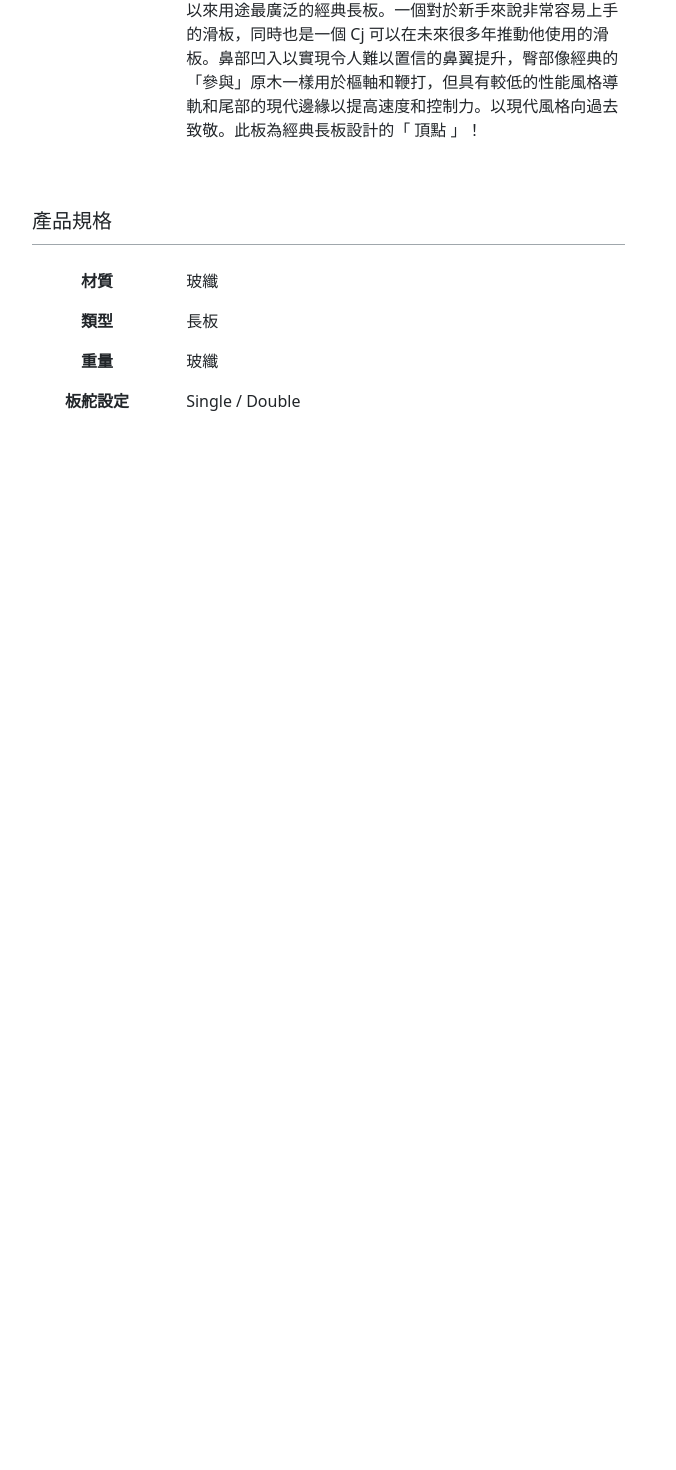
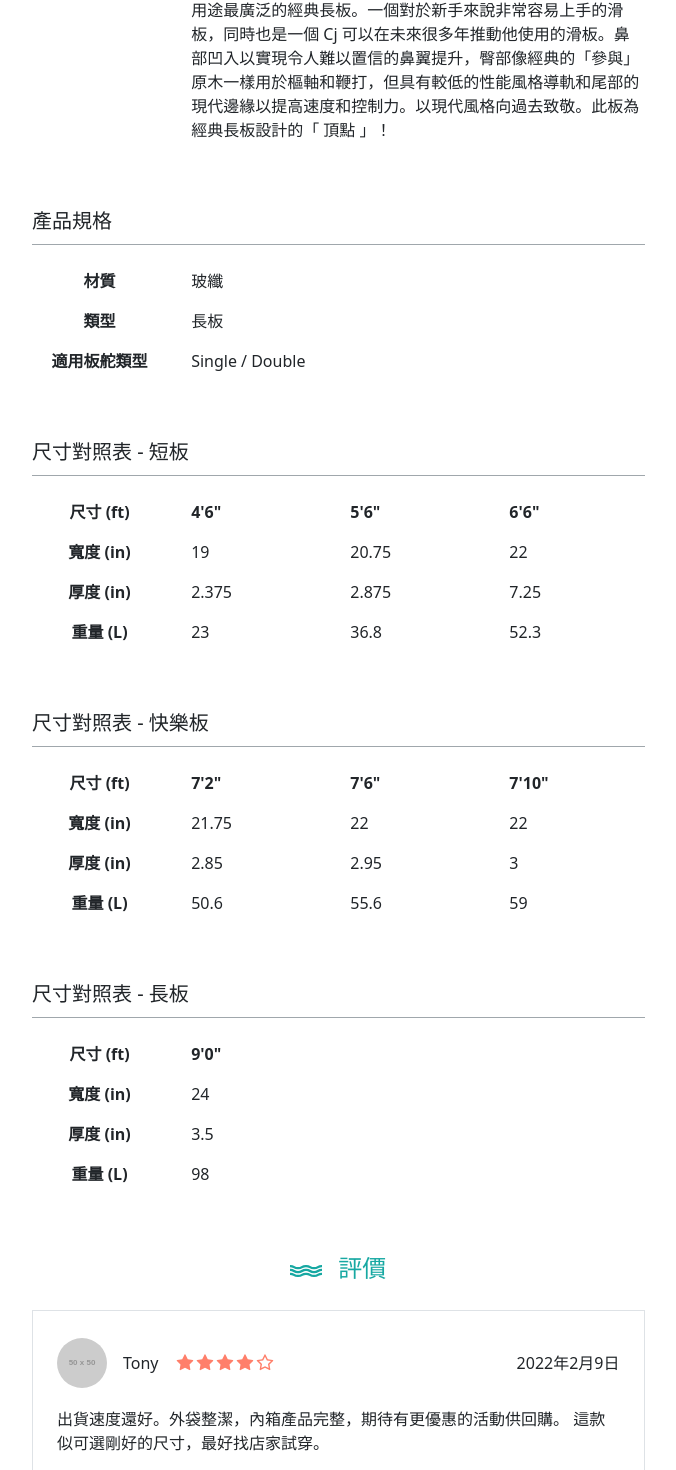
Before and after one commit to verayu0217/funwave_frontend, a React (Create React App) app: page /ProductDetails in a window 1280 px wide. Shown: the part 1328-2798 px from the top of the page, without its empty margins (312-988 px from the left). Before the commit the page ends 1805 px from the top, so only its background shows below. Built offline with nearby package versions, Linux system fonts and the light colour scheme; no server answers; a web font is replaced by a local one.

Commit message:
ProductDetails切版

```diff
--- a/src/pages/Products/ProductDetails.js
+++ b/src/pages/Products/ProductDetails.js
@@ -5,6 +5,7 @@ import { Accordion, Figure } from 'react-bootstrap';
 // 導引資料、頁面
 import './ProductDetails.scss';
 import longboard1 from './longboard1.jpg'; // 待釐清圖放src還是放在public
+import greenTitle from '../../data/images/greenTitle.svg';
 
 // react-icons
 import { FaThumbsUp } from 'react-icons/fa';
@@ -324,7 +325,7 @@ function ProductDetails() {
                   </Figure>
                 </div>
                 {/* 推薦商品 */}
-                <div className="m-5 me-4 ps-4">
+                <div className="m-5 me-1 ps-4">
                   <h3 className="border-bottom border-dark pb-2 mb-4">
                     推薦相似產品
                   </h3>
@@ -338,7 +339,7 @@ function ProductDetails() {
                         src={longboard1}
                       />
                       <Figure.Caption className="d-flex justify-content-center">
-                        <p className="recommendProducts mb-0">衝浪板</p>
+                        <p className="mb-0">衝浪板</p>
                       </Figure.Caption>
                       <Figure.Caption className="d-flex justify-content-center">
                         <p className="fw-bold">NT 2,000</p>
@@ -390,7 +391,7 @@ function ProductDetails() {
                   </div>
                 </div>
                 {/* 品牌介紹 */}
-                <div className="m-5 me-4 ps-4">
+                <div className="m-5 me-1 ps-4">
                   <h3 className="border-bottom border-dark pb-2 mb-4">
                     品牌介紹
                   </h3>
@@ -411,7 +412,7 @@ function ProductDetails() {
                   </div>
                 </div>
                 {/* 產品介紹 */}
-                <div className="m-5 me-4 ps-4">
+                <div className="m-5 me-1 ps-4">
                   <h3 className="border-bottom border-dark pb-2 mb-4">
                     產品介紹
                   </h3>
@@ -431,7 +432,7 @@ function ProductDetails() {
                   </div>
                 </div>
                 {/* 產品規格 */}
-                <div className="m-5 me-4 ps-4">
+                <div className="m-5 me-1 ps-4">
                   <h3 className="border-bottom border-dark pb-2 mb-4">
                     產品規格
                   </h3>
@@ -439,14 +440,153 @@ function ProductDetails() {
                     <div className="col-3">
                       <p className="text-center fw-bold">材質</p>
                       <p className="text-center fw-bold">類型</p>
-                      <p className="text-center fw-bold">重量</p>
-                      <p className="text-center fw-bold">板舵設定</p>
+                      <p className="text-center fw-bold">適用板舵類型</p>
                     </div>
                     <div className="col-9">
                       <p>玻纖</p>
                       <p>長板</p>
-                      <p>玻纖</p>
                       <p>Single / Double</p>
+                    </div>
+                  </div>
+                </div>
+                {/* 短板尺寸對照表 */}
+                <div className="m-5 me-1 ps-4">
+                  <h3 className="border-bottom border-dark pb-2 mb-4">
+                    尺寸對照表 - 短板
+                  </h3>
+                  <div className="row">
+                    <div className="col-3">
+                      <p className="text-center fw-bold">尺寸 (ft)</p>
+                      <p className="text-center fw-bold">寬度 (in)</p>
+                      <p className="text-center fw-bold">厚度 (in)</p>
+                      <p className="text-center fw-bold">重量 (L)</p>
+                    </div>
+                    <div className="col-9">
+                      <div className="row">
+                        <div className="col-4">
+                          <p className="fw-bold">4'6"</p>
+                          <p>19</p>
+                          <p>2.375</p>
+                          <p>23</p>
+                        </div>
+                        <div className="col-4">
+                          <p className="fw-bold">5'6"</p>
+                          <p>20.75</p>
+                          <p>2.875</p>
+                          <p>36.8</p>
+                        </div>
+                        <div className="col-4">
+                          <p className="fw-bold">6'6"</p>
+                          <p>22</p>
+                          <p>7.25</p>
+                          <p>52.3</p>
+                        </div>
+                      </div>
+                    </div>
+                  </div>
+                </div>
+                {/* 快樂板尺寸對照表 */}
+                <div className="m-5 me-1 ps-4">
+                  <h3 className="border-bottom border-dark pb-2 mb-4">
+                    尺寸對照表 - 快樂板
+                  </h3>
+                  <div className="row">
+                    <div className="col-3">
+                      <p className="text-center fw-bold">尺寸 (ft)</p>
+                      <p className="text-center fw-bold">寬度 (in)</p>
+                      <p className="text-center fw-bold">厚度 (in)</p>
+                      <p className="text-center fw-bold">重量 (L)</p>
+                    </div>
+                    <div className="col-9">
+                      <div className="row">
+                        <div className="col-4">
+                          <p className="fw-bold">7'2"</p>
+                          <p>21.75</p>
+                          <p>2.85</p>
+                          <p>50.6</p>
+                        </div>
+                        <div className="col-4">
+                          <p className="fw-bold">7'6"</p>
+                          <p>22</p>
+                          <p>2.95</p>
+                          <p>55.6</p>
+                        </div>
+                        <div className="col-4">
+                          <p className="fw-bold">7'10"</p>
+                          <p>22</p>
+                          <p>3</p>
+                          <p>59</p>
+                        </div>
+                      </div>
+                    </div>
+                  </div>
+                </div>
+                {/* 長板尺寸對照表 */}
+                <div className="m-5 me-1 ps-4">
+                  <h3 className="border-bottom border-dark pb-2 mb-4">
+                    尺寸對照表 - 長板
+                  </h3>
+                  <div className="row">
+                    <div className="col-3">
+                      <p className="text-center fw-bold">尺寸 (ft)</p>
+                      <p className="text-center fw-bold">寬度 (in)</p>
+                      <p className="text-center fw-bold">厚度 (in)</p>
+                      <p className="text-center fw-bold">重量 (L)</p>
+                    </div>
+                    <div className="col-9">
+                      <p className="fw-bold">9'0"</p>
+                      <p>24</p>
+                      <p>3.5</p>
+                      <p>98</p>
+                    </div>
+                  </div>
+                </div>
+                {/* 商品評價  */}
+                <div className="m-5 me-1 ps-4">
+                  <div className="text-secondary my-4 h2 text-center ">
+                    <img
+                      src={greenTitle}
+                      className="me-3"
+                      alt="greenTitle"
+                      height="12px"
+                      weight="32px"
+                    />
+                    評價
+                  </div>
+                  {/* 第一個留言 */}
+                  <div className="border mt-3 p-4">
+                    <div className="d-flex align-items-center">
+                      <img
+                        className="rounded-circle"
+                        src="https://fakeimg.pl/50x50/"
+                        alt=""
+                        height="50px"
+                        weight="50px"
+                      />
+                      <div className="m-3 ">Tony</div>
+                      <div className="d-flex justify-content-center ">
+                        <AiFillStar size={20} color="#ff7f6a" />
+                        <AiFillStar size={20} color="#ff7f6a" />
+                        <AiFillStar size={20} color="#ff7f6a" />
+                        <AiFillStar size={20} color="#ff7f6a" />
+                        <AiOutlineStar size={20} color="#ff7f6a" />
+                      </div>
+
+                      <div className="align-self-center ms-auto">
+                        2022年2月9日
+                      </div>
+                    </div>
+                    <div className="my-3">
+                      <p>
+                        出貨速度還好。外袋整潔，內箱產品完整，期待有更優惠的活動供回購。
+                        這款似可選剛好的尺寸，最好找店家試穿。
+                      </p>
+                      <img
+                        src={longboard1}
+                        width="100"
+                        className="mt-3"
+                        alt=""
+                      />
                     </div>
                   </div>
                 </div>
--- a/src/pages/Products/Products.js
+++ b/src/pages/Products/Products.js
@@ -409,7 +409,7 @@ function Products() {
             <div className="mt-5">
               <h3 className="d-flex align-items-center filterProducts pb-2 ps-3">
                 <MdOutlineSurfing size={24} color="#17a8a2" className="me-3" />
-                適用的衝浪舵類型
+                適用衝浪舵類型
               </h3>
               <div className="form-check ms-3">
                 <input
```
Also changed, not shown: 1 other file (tests, documents, lock files or other folders).
